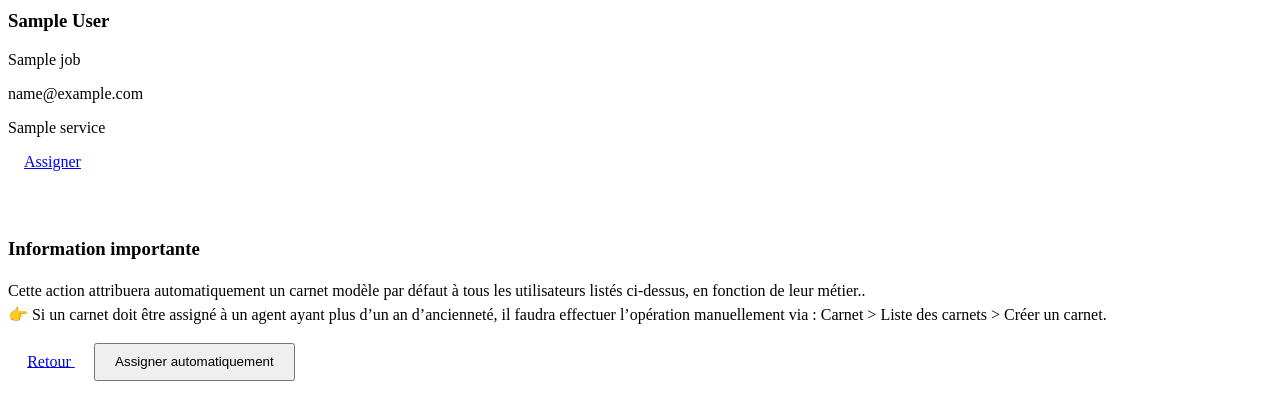
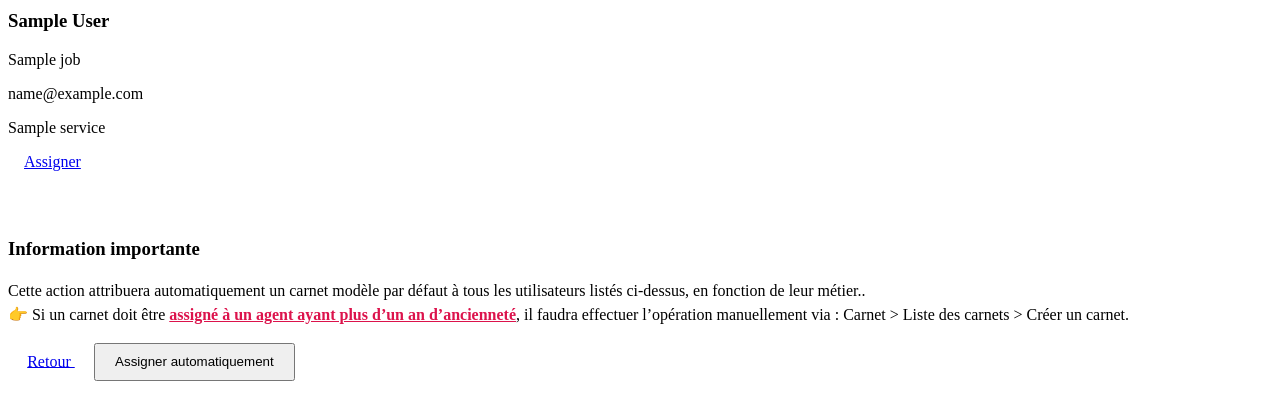
Before and after one commit to Papoel/GuideNouvelArrivant, a Symfony app: template templates/admin/user/batch_assign_templates.html.twig in a window 1280 px wide. Shown: the part 271-691 px from the top of the page. Run offline with Twig, Linux system fonts and the light colour scheme; the template is opened without the code that fills it: most values are stand-ins (such as "Sample title", 1, 10 or a date in 2020); some libraries are stand-ins or nearby versions.

Commit message:
Mise en évidence de la condition pour la requete

```diff
--- a/templates/admin/user/batch_assign_templates.html.twig
+++ b/templates/admin/user/batch_assign_templates.html.twig
@@ -289,7 +289,7 @@
                                         <h3 class="h6 fw-bold mb-2 text-uppercase text-decoration-underline">Information importante</h3>
                                         <p class="mb-0" style="color: var(--text-dark); line-height: 1.5;">
                                             Cette action attribuera automatiquement un carnet modèle par défaut à tous les utilisateurs listés ci-dessus, en fonction de leur métier.. <br>
-                                            👉  Si un carnet doit être assigné à un agent ayant plus d’un an d’ancienneté, il faudra effectuer l’opération manuellement via : Carnet > Liste des carnets > Créer un carnet.
+                                            👉  Si un carnet doit être <strong style="color: #DC134C; text-decoration: underline #DC134C">assigné à un agent ayant plus d’un an d’ancienneté</strong>, il faudra effectuer l’opération manuellement via : Carnet > Liste des carnets > Créer un carnet.
                                         </p>
                                     </div>
                                 </div>
```
